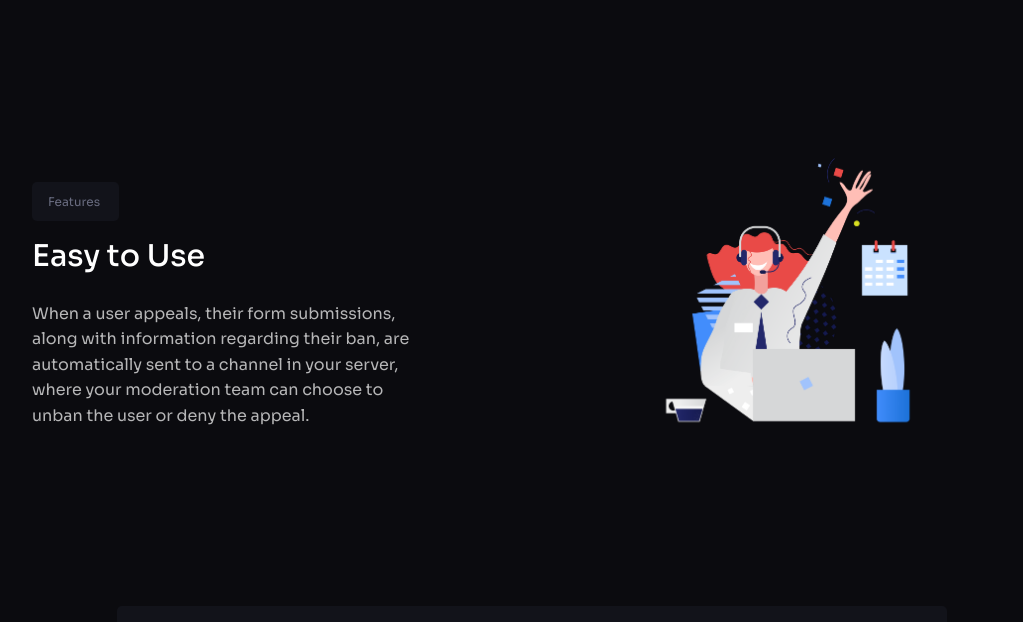
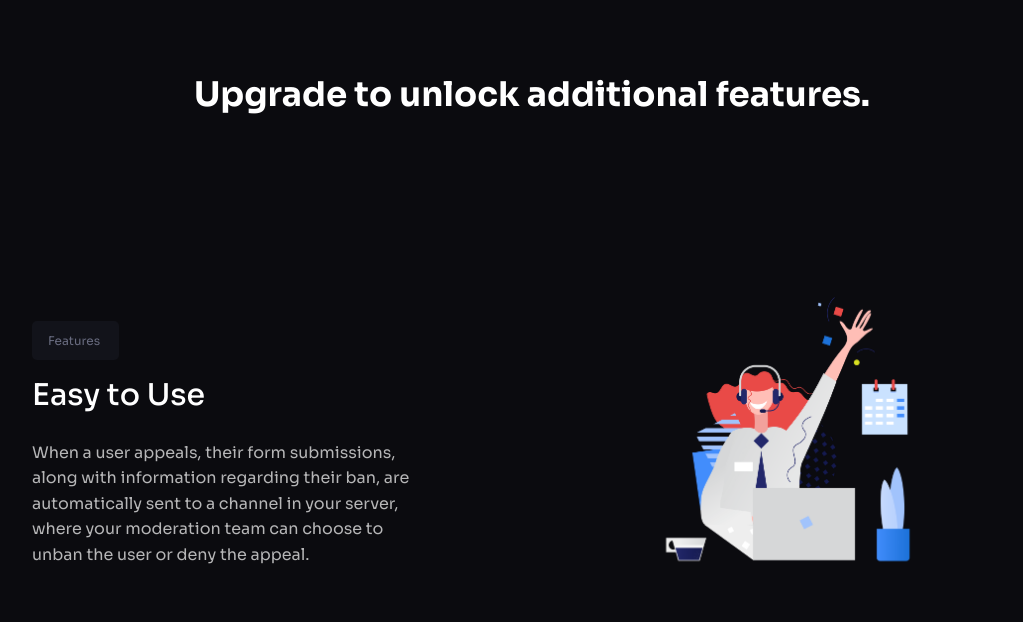
Before and after one commit to ConHNation/appeals-website, a plain HTML site: page index.html in a window 1280 px wide. Shown: the part 1324-1946 px from the top of the page, without its empty margins (108-1131 px from the left). Drawn offline with nearby package versions, Linux system fonts and the light colour scheme.

Commit message:
Update index.html

```diff
--- a/index.html
+++ b/index.html
@@ -157,6 +157,7 @@
             />
           </div>
         </div>
+        <h2 class="main-heading">Upgrade to unlock additional features.</h2>
         <script async src="https://js.stripe.com/v3/pricing-table.js"></script>
         <stripe-pricing-table pricing-table-id="prctbl_1M9CXBD9PCytLBEnaDzbkmaY"
         publishable-key="pk_test_51M9B7uD9PCytLBEnppUEoNOPdreSDJ3mBzFudIUsjKyF43gpPYikqrkhwGbRRvYfbSBz1kE0LiJVBaUxMwZbRkGA00u3JBAcrk">
```
